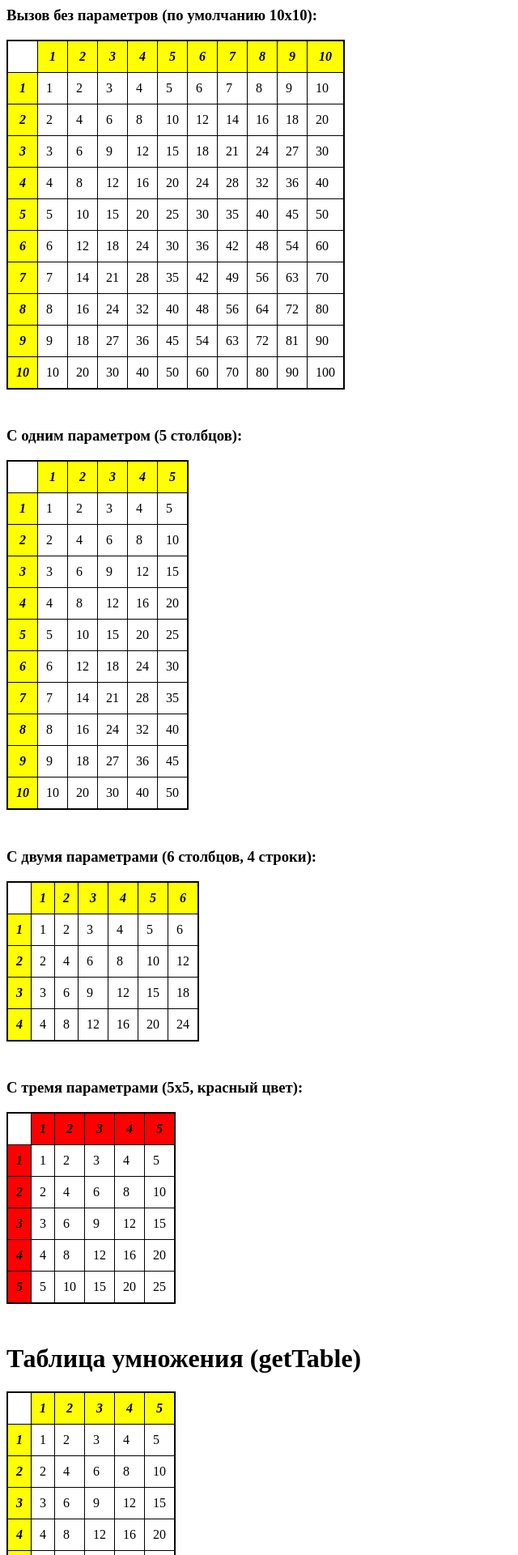
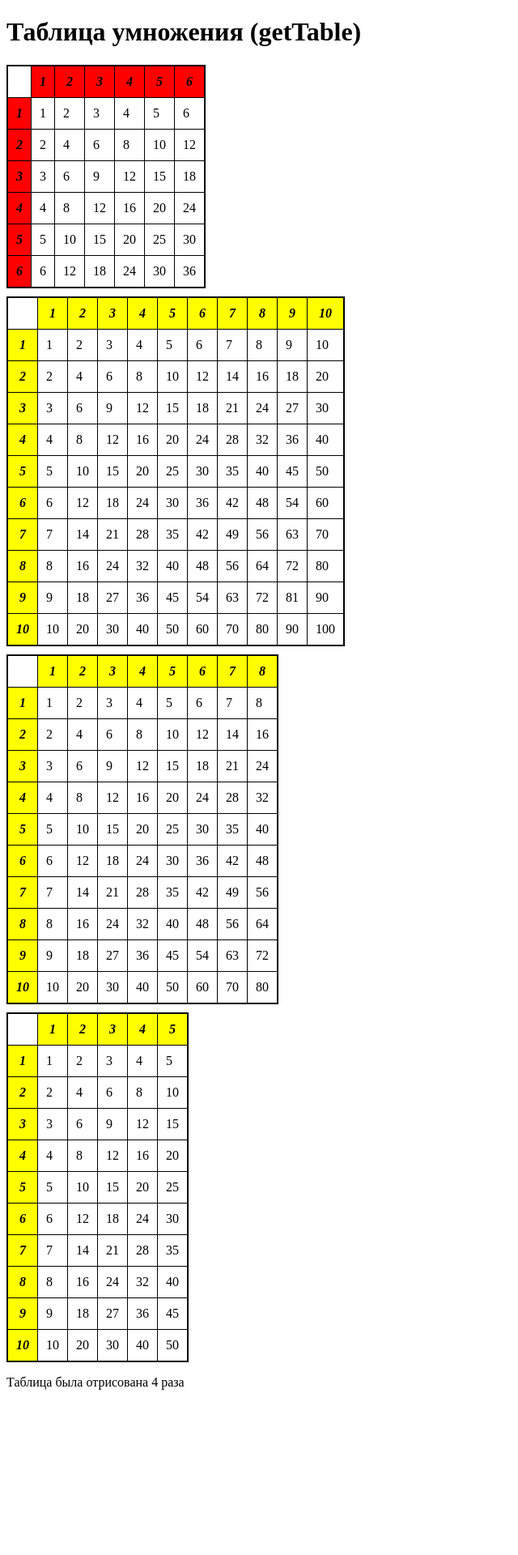
Before and after one commit to ttocjledam2-eng/php, a PHP site: page /lab2/gettable.php in a window 1280 px wide. Shown: the top 1920 px of the page at 81% size, without its empty margins (0-640 px from the left). After the commit the page ends 1716 px from the top, so only its background shows below. Run offline with PHP 8.4, Linux system fonts and the light colour scheme.

Commit message:
Update gettable.php

```diff
--- a/lab2/gettable.php
+++ b/lab2/gettable.php
@@ -7,59 +7,31 @@ declare(strict_types=1);
  * @param int $cols Количество столбцов
  * @param int $rows Количество строк
  * @param string $color Цвет фона заголовков
- * @return void
+ * @return int Возвращает текущее количество вызовов функции
  */
-function getTable(int $cols = 10, int $rows = 10, string $color = 'yellow'): void {
-    // Статическая переменная для подсчета вызовов функции
+function getTable(int $cols = 10, int $rows = 10, string $color = 'yellow'): int {
     static $count = 0;
     $count++;
 
     echo "<table>";
-
-    // Первая строка
     echo "<tr><th> </th>";
     for ($c = 1; $c <= $cols; $c++) {
         echo "<th style='background-color: {$color};'>{$c}</th>";
     }
     echo "</tr>";
 
-    // Остальные строки
     for ($r = 1; $r <= $rows; $r++) {
         echo "<tr>";
-        // Первый столбец тоже закрашиваем
         echo "<th style='background-color: {$color};'>{$r}</th>";
         for ($c = 1; $c <= $cols; $c++) {
             echo "<td>" . ($c * $r) . "</td>";
         }
         echo "</tr>";
     }
+    echo "</table>";
 
-    echo "</table><br>";
+    return $count;
 }
-
-// ЗАДАНИЕ 5: Вызов функции без параметров
-echo "<h3>Вызов без параметров (по умолчанию 10x10):</h3>";
-getTable();
-
-// Вызов с одним параметром (только cols)
-echo "<h3>С одним параметром (5 столбцов):</h3>";
-getTable(5);
-
-// Вызов с двумя параметрами
-echo "<h3>С двумя параметрами (6 столбцов, 4 строки):</h3>";
-getTable(6, 4);
-
-// Вызов с тремя параметрами (чтобы показать работу цвета)
-echo "<h3>С тремя параметрами (5x5, красный цвет):</h3>";
-getTable(5, 5, 'red');
-
-// Вывод счетчика (обращаемся к статической переменной внутри функции)
-// Для этого сделаем небольшую хитрость или просто выведем текстом,
-// так как напрямую статическую переменную снаружи не достать.
-// Но в задании просят "используя статическую переменную $count выведите общее число вызовов".
-// Сделаем это через глобальную функцию-обертку или просто текстом в конце.
-// Самый простой способ - добавить вывод в саму функцию getTable(), но чтобы не ломать верстку,
-// выведем счетчик через отдельный вызов.
 ?>
 <!DOCTYPE html>
 <html lang="ru">
@@ -67,15 +39,26 @@ getTable(5, 5, 'red');
     <meta charset="UTF-8">
     <meta http-equiv="X-UA-Compatible" content="IE=edge">
     <meta name="viewport" content="width=device-width, initial-scale=1.0">
-    <title>Таблица умножения (getTable)</title>
+    <title>Таблица умножения</title>
     <style>
-        table { border: 2px solid black; border-collapse: collapse; margin-bottom: 10px; }
-        th, td { padding: 10px; border: 1px solid black; }
-        th { font-style: italic; text-align: center; }
+        table {
+            border: 2px solid black;
+            border-collapse: collapse;
+            margin-bottom: 10px;
+        }
+        th, td {
+            padding: 10px;
+            border: 1px solid black;
+        }
+        th {
+            font-style: italic;
+            text-align: center;
+        }
     </style>
 </head>
 <body>
     <h1>Таблица умножения (getTable)</h1>
+
     <?php
     /*
     ЗАДАНИЕ 3
@@ -83,15 +66,16 @@ getTable(5, 5, 'red');
     - Создайте локальную статическую переменную $count для подсчета числа вызовов функции getTable()
     - Функция getTable() должна возвращать значение переменной $count
     */
-    getTable(5, 5, 'yellow');
-    getTable(10, 10, 'lightgreen');
-    getTable(8, 5, 'lightblue');
-    getTable(5, 5, 'orange');
+    $totalCount = getTable(6, 6, 'red');
+    $totalCount = getTable();
+    $totalCount = getTable(8, 10);
+    $totalCount = getTable(5);
 
-    // Для вывода счетчика сделаем фиктивный вызов, который вернет count
-    // Либо просто выведем текстом, если функция возвращает void (как в шаблоне).
-    // В шаблоне опечатка: "должна возвращать", но в примере она ничего не возвращает, а выводит HTML.
+    /*
+    ЗАДАНИЕ 5
+    - Используя статическую переменную $count выведите общее число вызовов функции getTable()
+    */
+    echo "<p>Таблица была отрисована {$totalCount} раза</p>";
     ?>
-    <p>Таблица была отрисована 4 раза.</p>
 </body>
 </html>
```
